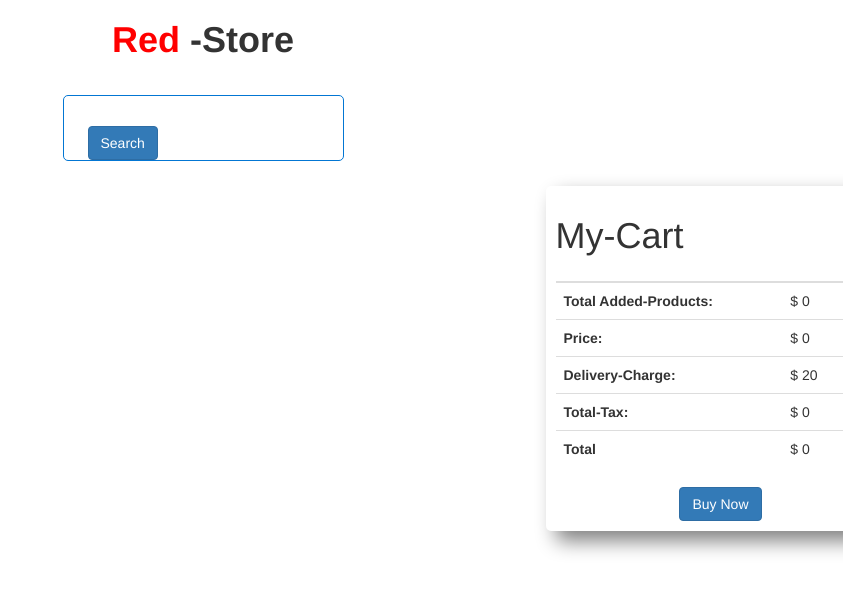
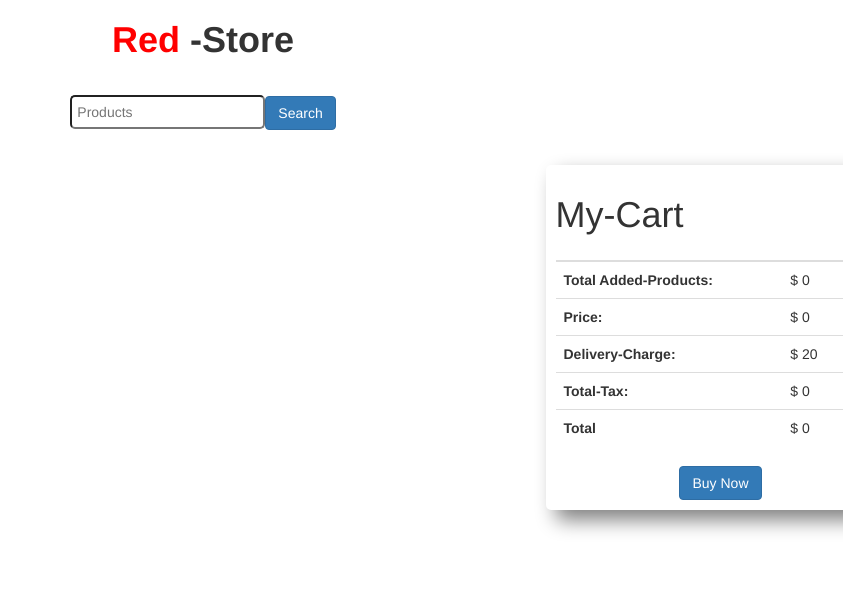
Before and after one commit to sharifmahmud825/ranga-store-interactive, a plain HTML site: page index.html in a window 1280 px wide. Shown: the whole page, without its empty margins (437-1280 px from the left). Drawn offline with nearby package versions, Linux system fonts and the light colour scheme; no server answers.

Commit message:
input field fixed

```diff
--- a/css/style.css
+++ b/css/style.css
@@ -13,24 +13,30 @@ body {
   border-radius: 50px;
   padding: 5px;
   outline: none;
+  margin: 30px auto;
+
+}
+.input-field{
+  padding: 5px;
+  border-radius: 5px;
 }
 .search-field:hover {
   outline: none;
   border: none;
 }
-.search-box {
-  border: 1px solid rgb(3, 118, 211);
-  width: 281px;
-  border-radius: 5px;
+ .search-box {
+  width: 60%;
+  width: 300px;
   margin: auto;
   margin-top: 20px;
-  margin-bottom: 20px;
+  margin-bottom: 28px;
 
 }
 .search-button {
+
   padding: 10px 50px;
   border-radius: 25px;
-  margin-left: 24px;
+
 }
 #all-products {
   display: grid;
--- a/index.html
+++ b/index.html
@@ -22,13 +22,13 @@
 <body>
   <header></header>
   <main class="main">
+  <div class="container searc">
     <h1 class="text-center title-text"><span class=" text-Color">Red</span> -Store</h1>
-    <div class="search-field ">
-      <div class="search-box ">
-        <input id="input-field" class="search-field " type="text" />
+      <div class="input-group mb-3 mx-auto search-field">
+        <input type="text" class="mx-auto input-field" placeholder="Products" >
         <button type="button" class="btn btn-primary search-button" data-toggle="button" aria-pressed="false"
-          autocomplete="off" id="search-btn" onclick="loadProducts()">
-          Search
+        autocomplete="off" id="search-btn" onclick="loadProducts()">
+        Search
         </button>
       </div>
     </div>
@@ -88,6 +88,7 @@
         </div>
       </div>
     </div>
+
   </main>
   <footer></footer>
 
```
